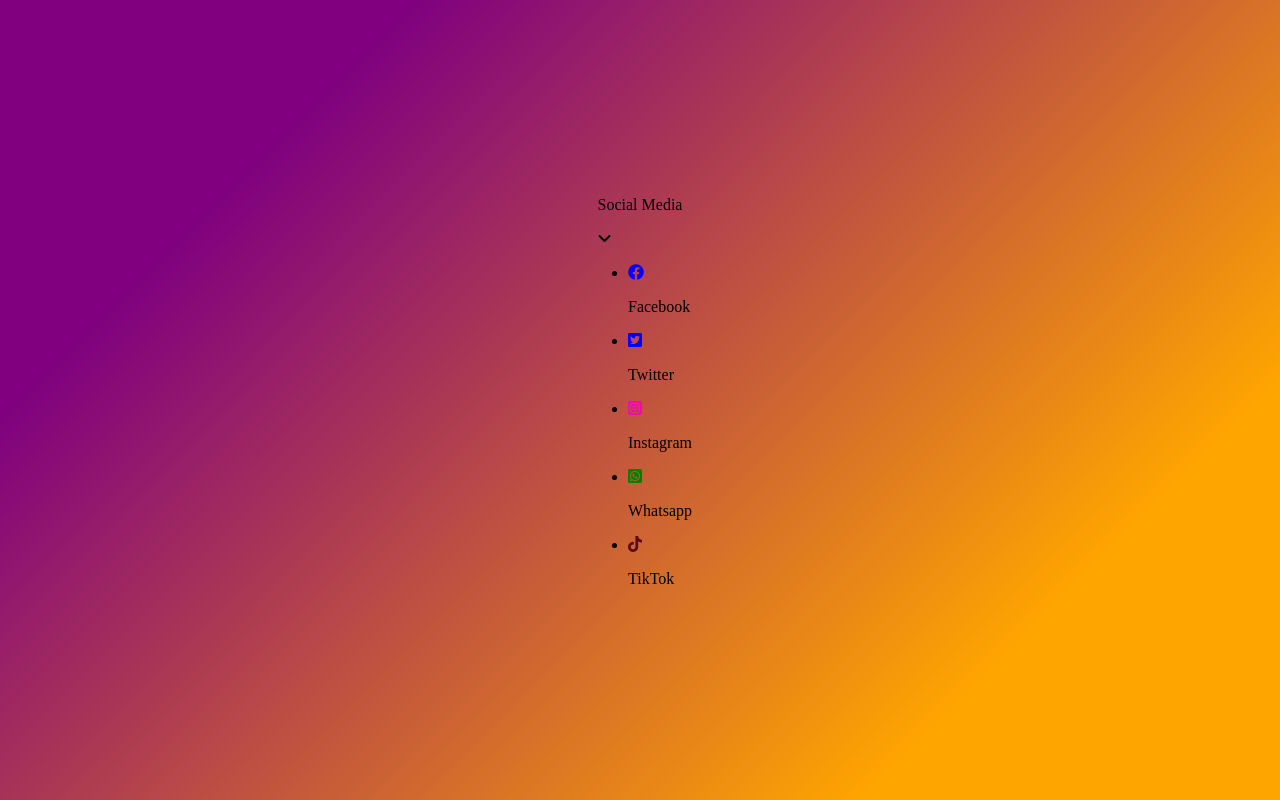
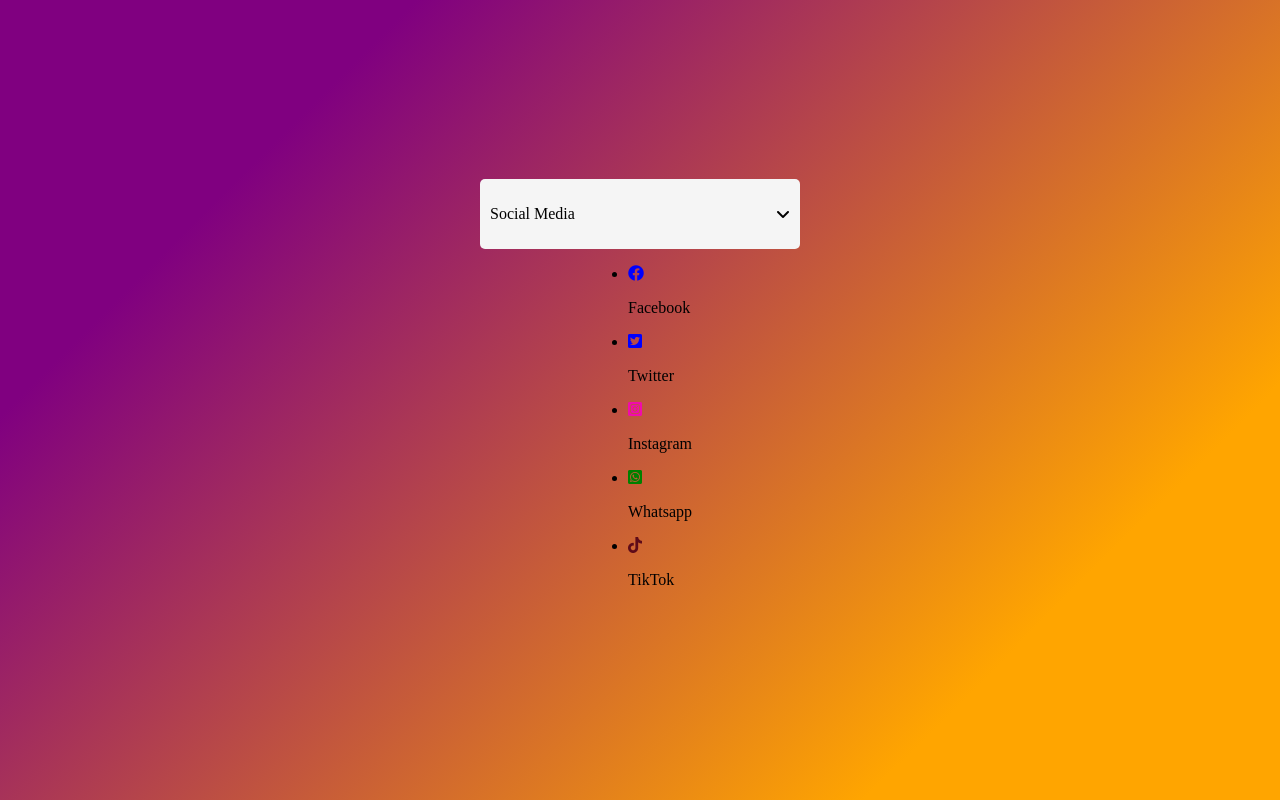
Before and after one commit to kibeetfelix/social_media_select_menu, a plain HTML site: page index.html in a window 1280 px wide. Drawn offline with Linux system fonts and the light colour scheme.

Commit message:
styling menu items

```diff
--- a/styles.css
+++ b/styles.css
@@ -7,3 +7,15 @@ body {
     justify-content: center;
     background: linear-gradient(135deg, purple 20%, orange 80%);
 }
+
+.menu {
+    background: whitesmoke;
+    /* opacity: .3; */
+    width: 300px;
+    border-radius: 5px;
+    display: flex;
+    align-items: center;
+    justify-content: space-between;
+    padding: 10px;
+    cursor: pointer;
+}
```
